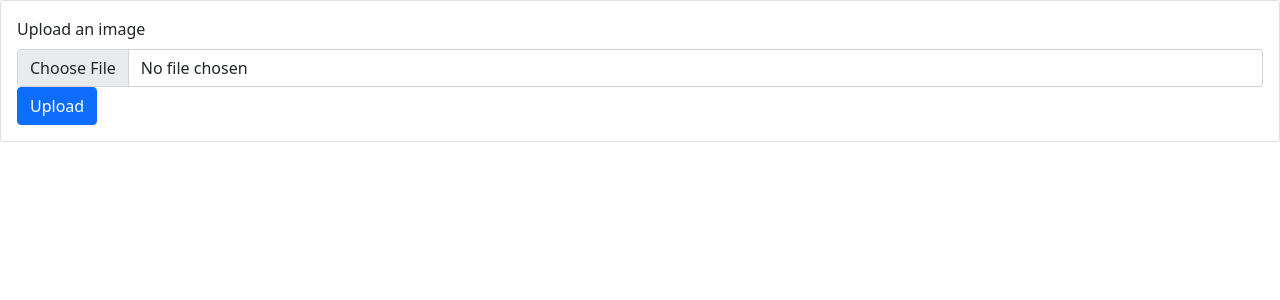
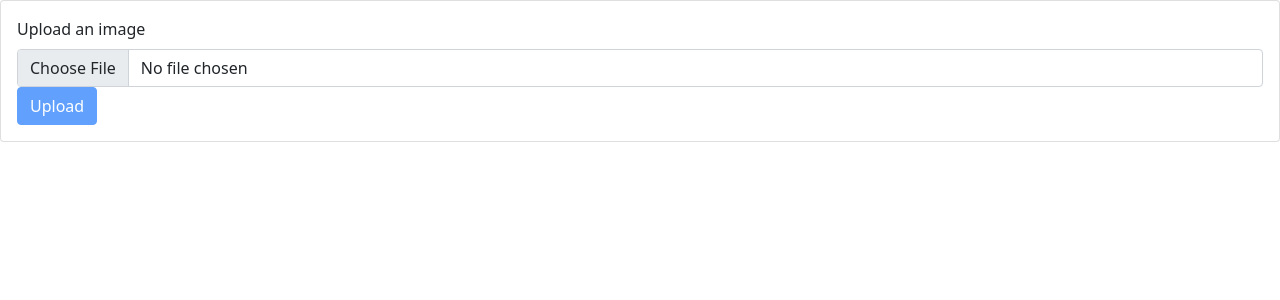
Before and after one commit to ternaus/react_face_detection, a React (Create React App) app: page / in a window 1280 px wide. Shown: the top 300 px of the page. Built offline with nearby package versions, Linux system fonts and the light colour scheme.

Commit message:
Figured out types for handlers

```diff
--- a/public/index.html
+++ b/public/index.html
@@ -2,14 +2,12 @@
 <html lang="en">
   <head>
     <meta charset="utf-8" />
-    <link rel="icon" href="%PUBLIC_URL%/favicon.ico" />
     <meta name="viewport" content="width=device-width, initial-scale=1" />
     <meta name="theme-color" content="#000000" />
     <meta
       name="description"
       content="Web site created using create-react-app"
     />
-    <link rel="apple-touch-icon" href="%PUBLIC_URL%/logo192.png" />
     <!--
       manifest.json provides metadata used when your web app is installed on a
       user's mobile device or desktop. See https://developers.google.com/web/fundamentals/web-app-manifest/
--- a/src/App.tsx
+++ b/src/App.tsx
@@ -1,20 +1,49 @@
 import "./App.css";
 import { Button, Card, Form } from "react-bootstrap";
+import React, { useState } from "react";
 
-const App = () => (
+const App = () => {
+  const [imageFile, setImageFile] = useState<File>();
+  const [isPredicting, setIsPredicting] = useState(false);
+  const [imageSelected, setImageSelected] = useState(false);
+
+  const imageFieldChangeHandler = (
+    event: React.ChangeEvent<HTMLInputElement>
+  ) => {
+    setImageFile((event.target as HTMLInputElement).files![0]);
+    setImageSelected(true);
+  };
+
+  const detectFaces = (event: React.MouseEvent<HTMLButtonElement>) => {
+    setIsPredicting(isPredicting);
+    console.log(imageFile);
+  };
+
+  return (
     <>
       <Card>
         <Card.Body>
           <Form>
             <Form.Group>
-            <Form.Label> Upload an image </Form.Label>
-            <Form.Control type="file" />
+              <Form.Label>Upload an image</Form.Label>
+              <Form.Control
+                type="file"
+                accept="image/*"
+                onChange={imageFieldChangeHandler}
+              />
             </Form.Group>
-          <Button variant="primary">Upload</Button>
+            <Button
+              variant="primary"
+              onClick={detectFaces}
+              disabled={!imageSelected}
+            >
+              Upload
+            </Button>
           </Form>
         </Card.Body>
       </Card>
     </>
   );
+};
 
 export default App;
```
Lines whose indentation alone changed are shown as unchanged.
